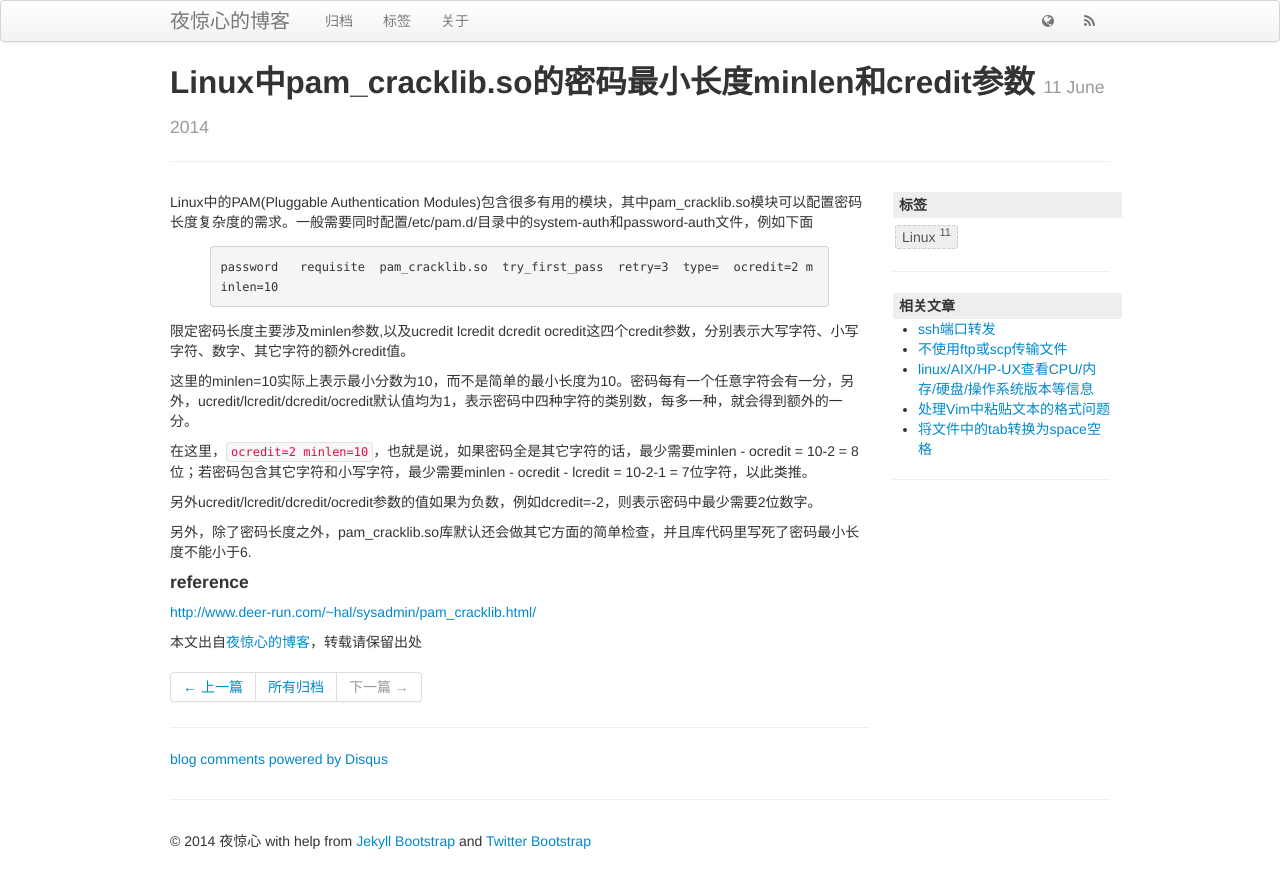
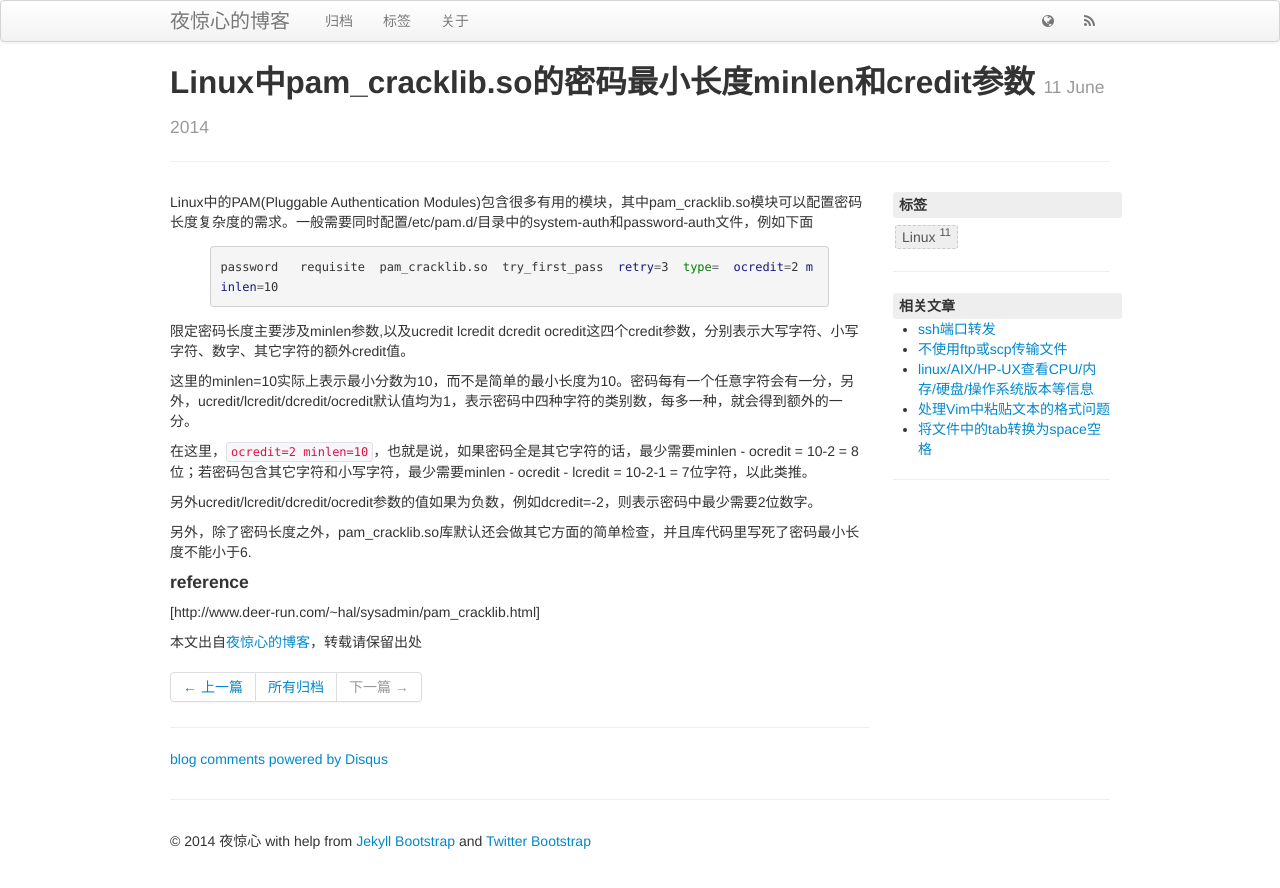
Before and after one commit to yejinxin/yejinxin.github.io, a Jekyll site: the page built from _posts/2014-06-11-linux-pam_cracklib-password-minlen-and-credit-param.md, in a window 1280 px wide. Shown: the top 888 px of the page. Built offline with Jekyll 4.4.1, drawn with Linux system fonts in a browser that asks for light colours; Markdown is read by kramdown in place of the engine named in the settings; comment, search, counter and statistics services are not loaded.

Commit message:
Update 2014-06-11-linux-pam_cracklib-password-minlen-and-credit-param.md

```diff
--- a/_posts/2014-06-11-linux-pam_cracklib-password-minlen-and-credit-param.md
+++ b/_posts/2014-06-11-linux-pam_cracklib-password-minlen-and-credit-param.md
@@ -9,7 +9,7 @@ Linux中的PAM(Pluggable Authentication Modules)包含很多有用的模块，
 
 <!--more-->
 
-{% highlight plain %}
+{% highlight bash %}
 password   requisite  pam_cracklib.so  try_first_pass  retry=3  type=  ocredit=2 minlen=10
 {% endhighlight %}
 
@@ -24,4 +24,4 @@ password   requisite  pam_cracklib.so  try_first_pass  retry=3  type=  ocredit=2
 另外，除了密码长度之外，pam_cracklib.so库默认还会做其它方面的简单检查，并且库代码里写死了密码最小长度不能小于6.
 
 <h4>reference</h4>
-<http://www.deer-run.com/~hal/sysadmin/pam_cracklib.html/>
+[http://www.deer-run.com/~hal/sysadmin/pam_cracklib.html]
```
